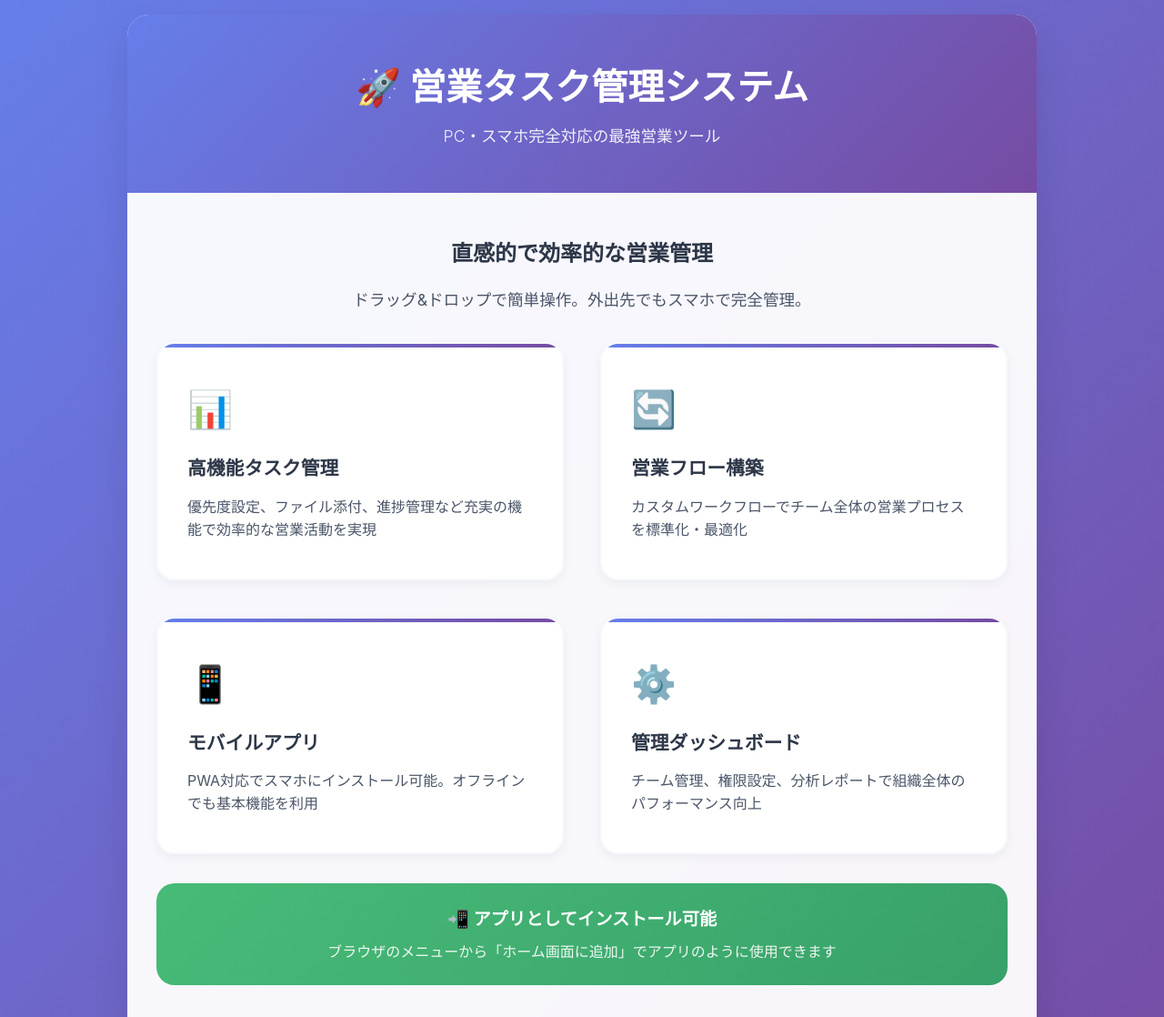
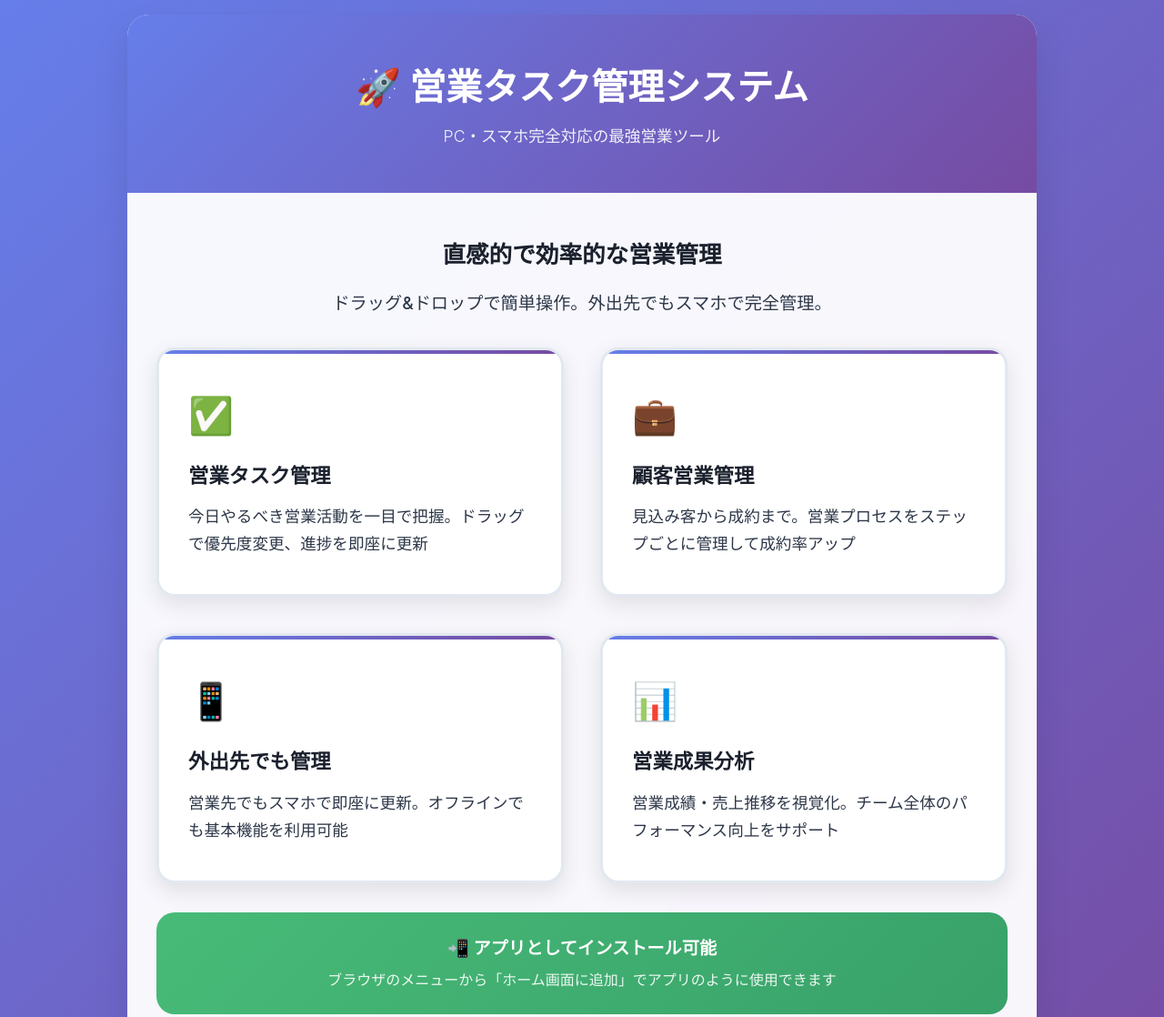
Before and after one commit to muranaka-tenma/sales-task-manager, a plain HTML site: page index.html in a window 1280 px wide. Shown: the top 1118 px of the page at 91% size. Drawn offline with Linux system fonts and the light colour scheme.

Commit message:
スマホUI大幅改善: 営業メイン機能優先設計
✅ 改善内容:
- 文字コントラスト大幅向上（うっすら文字を解消）
- タッチフィードバック強化（押した感触を明確化）
- 営業メイン機能を最優先表示（タスク管理→顧客管理→外出先管理→成果分析）
- タッチターゲット拡大（140px以上の高さ確保）
- フォントウェイト強化（視認性向上）

🎯 営業現場での使いやすさを最優先に設計

```diff
--- a/index.html
+++ b/index.html
@@ -63,15 +63,17 @@
         }
 
         .intro h2 {
-            color: #2d3748;
-            font-size: 1.5rem;
+            color: #1a202c;
+            font-size: 1.6rem;
             margin-bottom: 1rem;
+            font-weight: 700;
         }
 
         .intro p {
-            color: #4a5568;
-            font-size: 1.1rem;
+            color: #2d3748;
+            font-size: 1.2rem;
             line-height: 1.7;
+            font-weight: 500;
         }
 
         /* 機能グリッド */
@@ -85,16 +87,18 @@
         .feature-card {
             background: white;
             border-radius: 20px;
-            padding: 2rem 1.5rem;
+            padding: 2.5rem 2rem;
             text-decoration: none;
             color: inherit;
-            transition: all 0.3s ease;
-            border: 2px solid #f7fafc;
-            box-shadow: 0 4px 12px rgba(0,0,0,0.05);
+            transition: all 0.2s ease;
+            border: 3px solid #e2e8f0;
+            box-shadow: 0 8px 25px rgba(0,0,0,0.1);
             display: block;
-            min-height: 120px;
+            min-height: 140px;
             position: relative;
             overflow: hidden;
+            cursor: pointer;
+            -webkit-tap-highlight-color: transparent;
         }
 
         .feature-card::before {
@@ -108,13 +112,14 @@
         }
 
         .feature-card:hover {
-            transform: translateY(-4px);
-            box-shadow: 0 12px 28px rgba(102, 126, 234, 0.15);
+            transform: translateY(-6px);
+            box-shadow: 0 15px 35px rgba(102, 126, 234, 0.2);
             border-color: #667eea;
         }
 
         .feature-card:active {
-            transform: translateY(-2px);
+            transform: translateY(-2px) scale(0.98);
+            box-shadow: 0 8px 20px rgba(102, 126, 234, 0.3);
         }
 
         .feature-icon {
@@ -124,16 +129,17 @@
         }
 
         .feature-title {
-            color: #2d3748;
-            font-size: 1.3rem;
-            font-weight: 600;
+            color: #1a202c;
+            font-size: 1.4rem;
+            font-weight: 700;
             margin-bottom: 0.8rem;
         }
 
         .feature-desc {
-            color: #4a5568;
-            font-size: 1rem;
-            line-height: 1.6;
+            color: #2d3748;
+            font-size: 1.1rem;
+            line-height: 1.7;
+            font-weight: 500;
         }
 
         /* PWA情報 */
@@ -261,27 +267,27 @@
 
             <div class="feature-grid">
                 <a href="./enhanced-task-manager.html" class="feature-card">
-                    <span class="feature-icon">📊</span>
-                    <h3 class="feature-title">高機能タスク管理</h3>
-                    <p class="feature-desc">優先度設定、ファイル添付、進捗管理など充実の機能で効率的な営業活動を実現</p>
+                    <span class="feature-icon">✅</span>
+                    <h3 class="feature-title">営業タスク管理</h3>
+                    <p class="feature-desc">今日やるべき営業活動を一目で把握。ドラッグで優先度変更、進捗を即座に更新</p>
                 </a>
 
                 <a href="./sales-workflow-builder.html" class="feature-card">
-                    <span class="feature-icon">🔄</span>
-                    <h3 class="feature-title">営業フロー構築</h3>
-                    <p class="feature-desc">カスタムワークフローでチーム全体の営業プロセスを標準化・最適化</p>
+                    <span class="feature-icon">💼</span>
+                    <h3 class="feature-title">顧客営業管理</h3>
+                    <p class="feature-desc">見込み客から成約まで。営業プロセスをステップごとに管理して成約率アップ</p>
                 </a>
 
                 <a href="./mobile-app.html" class="feature-card">
                     <span class="feature-icon">📱</span>
-                    <h3 class="feature-title">モバイルアプリ</h3>
-                    <p class="feature-desc">PWA対応でスマホにインストール可能。オフラインでも基本機能を利用</p>
+                    <h3 class="feature-title">外出先でも管理</h3>
+                    <p class="feature-desc">営業先でもスマホで即座に更新。オフラインでも基本機能を利用可能</p>
                 </a>
 
                 <a href="./admin-dashboard.html" class="feature-card">
-                    <span class="feature-icon">⚙️</span>
-                    <h3 class="feature-title">管理ダッシュボード</h3>
-                    <p class="feature-desc">チーム管理、権限設定、分析レポートで組織全体のパフォーマンス向上</p>
+                    <span class="feature-icon">📊</span>
+                    <h3 class="feature-title">営業成果分析</h3>
+                    <p class="feature-desc">営業成績・売上推移を視覚化。チーム全体のパフォーマンス向上をサポート</p>
                 </a>
             </div>
 
@@ -315,8 +321,26 @@
                 .catch(err => console.log('Service Worker registration failed'));
         }
 
-        // タッチ操作の最適化
+        // タッチ操作の最適化とフィードバック
         document.addEventListener('touchstart', function() {}, {passive: true});
+
+        // タッチフィードバック強化
+        document.querySelectorAll('.feature-card').forEach(card => {
+            card.addEventListener('touchstart', function() {
+                this.style.transform = 'translateY(-2px) scale(0.98)';
+                this.style.boxShadow = '0 8px 20px rgba(102, 126, 234, 0.3)';
+            }, {passive: true});
+
+            card.addEventListener('touchend', function() {
+                this.style.transform = 'translateY(-6px)';
+                this.style.boxShadow = '0 15px 35px rgba(102, 126, 234, 0.2)';
+
+                setTimeout(() => {
+                    this.style.transform = '';
+                    this.style.boxShadow = '';
+                }, 150);
+            }, {passive: true});
+        });
     </script>
 </body>
 </html>
```
